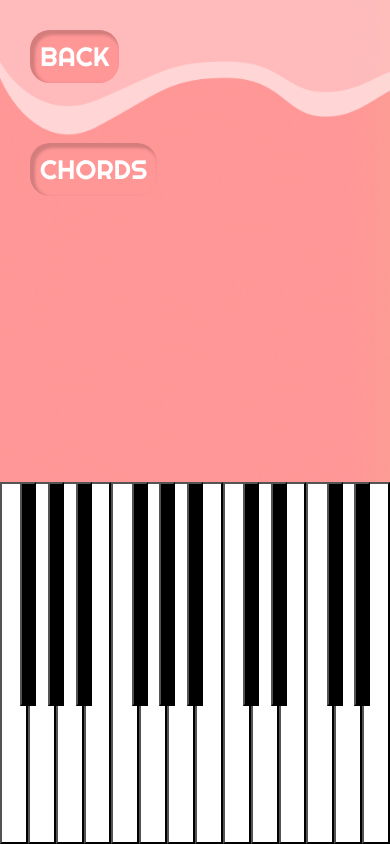
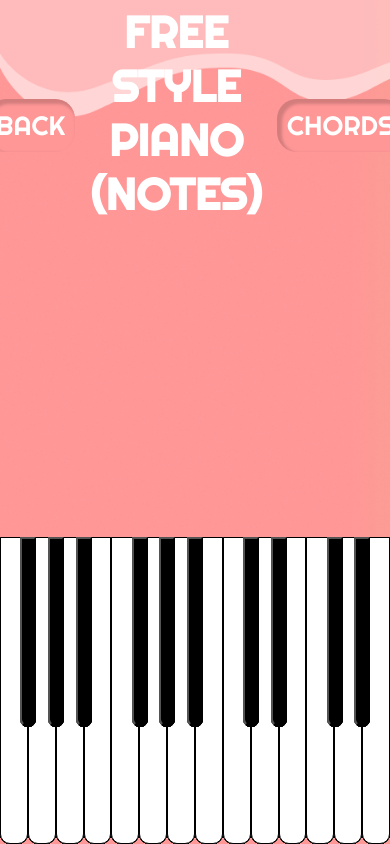
Before and after one commit to yna-arpon/Music4Kids, a React (Create React App) app: page /PianoNotes in a window 390 px wide. Built offline with nearby package versions, Linux system fonts and the light colour scheme.

Commit message:
Responsive header

```diff
--- a/src/components/PianoNotes.js
+++ b/src/components/PianoNotes.js
@@ -37,6 +37,7 @@ class Sketch extends React.Component {
             //List of black piano keys
             blackKeys = [C4s, D4s, F4s, G4s, A4s, C5s, D5s, F5s, G5s, A5s];
             blackKeys.forEach(createBlackKey)
+
         }
 
         // Creates white piano keys
@@ -44,15 +45,21 @@ class Sketch extends React.Component {
             let xPos = 0;
 
             for(let i = 0; i < 14; i++) {
+
+                // Creates and styles white keys
                 whiteKeyWidth = p.windowWidth / 14;
-                whiteKeyHeight = p.windowHeight / 2.33;
+                whiteKeyHeight = p.windowHeight / 2.75;
 
                 whiteKeys[i] = p.createButton('');
                 whiteKeys[i].size(whiteKeyWidth, whiteKeyHeight);
                 whiteKeys[i].style('background-color', p.color(255));
+                whiteKeys[i].style('border: 1px solid black')
+                whiteKeys[i].style('border-bottom-left-radius: 10px;')
+                whiteKeys[i].style('border-bottom-right-radius: 10px;')
                 whiteKeys[i].position(xPos, p.windowHeight - whiteKeyHeight);
 
                 xPos += whiteKeyWidth;
+
             }
         }
 
@@ -63,12 +70,16 @@ class Sketch extends React.Component {
             let xPos = whiteKeyWidth - (blackKeyWidth * 0.5);
 
             for(let i = 0; i < 10; i++) {
+
+                // Creates and styles black keys
                 blackKeys[i] = p.createButton('');
                 blackKeys[i].size(blackKeyWidth, blackKeyHeight);
                 blackKeys[i].style('background-color', p.color(0));
+                blackKeys[i].style('border-bottom-left-radius: 10px;');
+                blackKeys[i].style('border-bottom-right-radius: 10px;');
                 blackKeys[i].position(xPos, p.windowHeight - whiteKeyHeight)
 
-                if (i == 2 || i == 5 || i == 7) {
+                if (i === 2 || i === 5 || i === 7) {
                     xPos += 2 * whiteKeyWidth;
                 } else {
                     xPos += whiteKeyWidth
@@ -89,16 +100,15 @@ class Sketch extends React.Component {
     render() {
         return (
             //This div will contain our p5 sketch
-            <div id='pianoNotes' className='page' ref={this.myRef}>
-                <button className='btn pianoBtns' id='choicesBackBtn'
-                    onClick={this.toChoices}>BACK</button>
-                <div className='pianoOptns'>
-                    <button className='btn pianoBtns'
+            <div id='pianoPage' className='page' ref={this.myRef}>
+                <div className='pianoHeader'>
+                    <button className='btn pianoBtns' id='choicesBackBtn'
+                        onClick={this.toChoices}>BACK</button>
+                    <h1 className='instrumentTitle' id='pianoNotesTitle'>FREE STYLE PIANO (NOTES)</h1>
+                    <button className='btn pianoBtns' id='chordsBtn'
                         onClick={this.toNotes}>CHORDS</button>
-                    {/* To be changed to page that leads to Piano chords */}
+                    {/* To be changed to page that leads to Piano chords  */}
                 </div>
-
-
             </div>
         )
     }
--- a/src/index.css
+++ b/src/index.css
@@ -159,20 +159,41 @@ body {
   height: 293.97px;
 }
 
-#pianoNotes {
+#pianoPage {
   background-image: url('./components/photos/PianoChordsBG.png');
   background-color: white;
 }
 
-#pianoNoteTitle {
-  display: inline;
-  font-size: 10pt;
+.pianoHeader {
+  display: flex;
+  flex-direction: row;
+  align-items: center;
+  justify-content: center;
+}
+
+#choicesBackBtn  {
+  flex-grow: 0;
+}
+
+#pianoNotesTitle {
+  flex-grow: 1;
+  text-align: center;
+}
+
+#chordsBtn  {
+  flex-grow: 0;
+}
+
+.instrumentTitle {
+  font-size: 33pt;
+  color:white;
+  margin-top: 5px;
 }
 
 .pianoBtns {
   background: #FF9797;
   padding: 10px 10px;
-  margin: 30px;
+  margin: 15px;
   border-radius: 20px;
   box-shadow: inset 3px 3px 3px 2px #d47d7d;
   font-size: 20pt;
```
Also changed, not shown: src/components/photos/PianoChordsBG.png.
